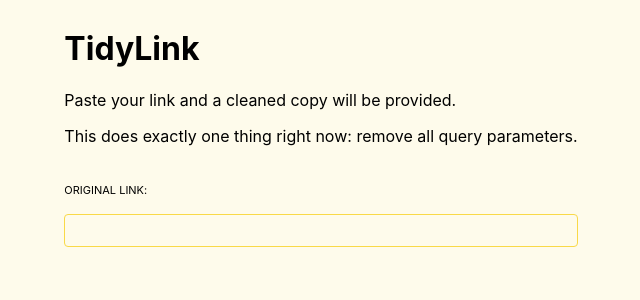
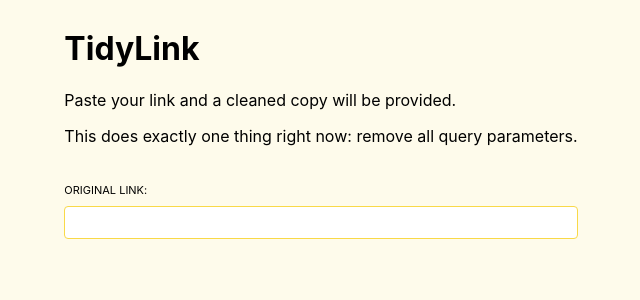
Before and after one commit to trevorstinson/tiddlylink, a React (Vite) app: page / in a window 1280 px wide. Shown: the top 300 px of the page, without its empty margins (319-959 px from the left). Built offline with nearby package versions, Linux system fonts and the light colour scheme.

Commit message:
Fine tune TextInput and LinkHistoryList styles

```diff
--- a/src/components/LinkHistoryList/LinkHistoryList.module.css
+++ b/src/components/LinkHistoryList/LinkHistoryList.module.css
@@ -1,3 +1,3 @@
 .LinkHistoryList {
-  margin-top: 4rem;
+  padding: 2rem 0 10rem;
 }
--- a/src/components/TextInput/TextInput.module.css
+++ b/src/components/TextInput/TextInput.module.css
@@ -12,11 +12,12 @@
     border: 1px var(--color-primary) solid;
     caret-color: var(--color-accent);
     font-family: var(--font-mono);
-    margin-top: 1rem;
-    padding: 0.5rem 1.25rem;
+    margin-top: 0.5rem;
+    padding: 0.5rem;
     width: 100%;
 
     &:focus {
+      border-color: transparent;
       outline: 2px var(--color-accent) solid;
     }
   }
--- a/src/index.css
+++ b/src/index.css
@@ -39,6 +39,7 @@
   --color-background--shaded: hsl(
     from var(--color-background) h s calc(var(--color-background--l) - 10%)
   );
+  --color-background--unshaded: white;
 }
 
 /* Dark Mode Colors */
```
